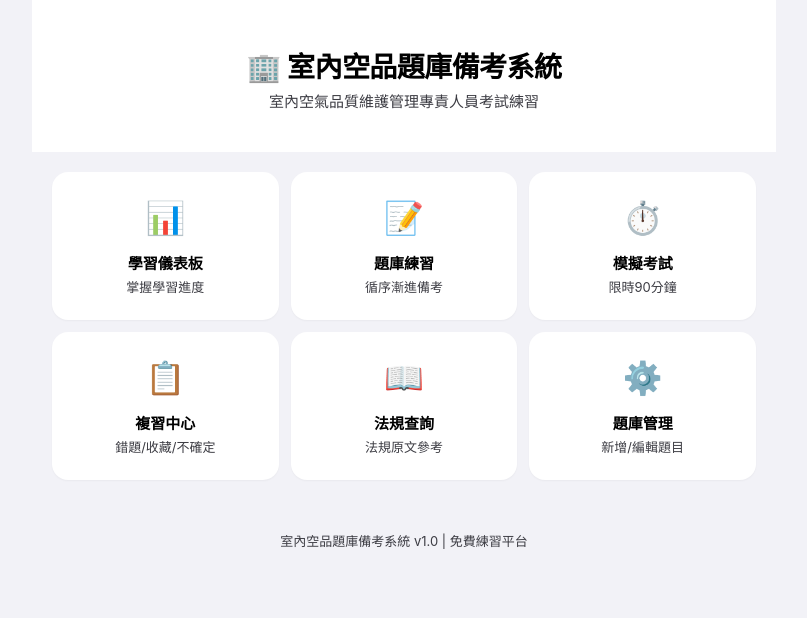
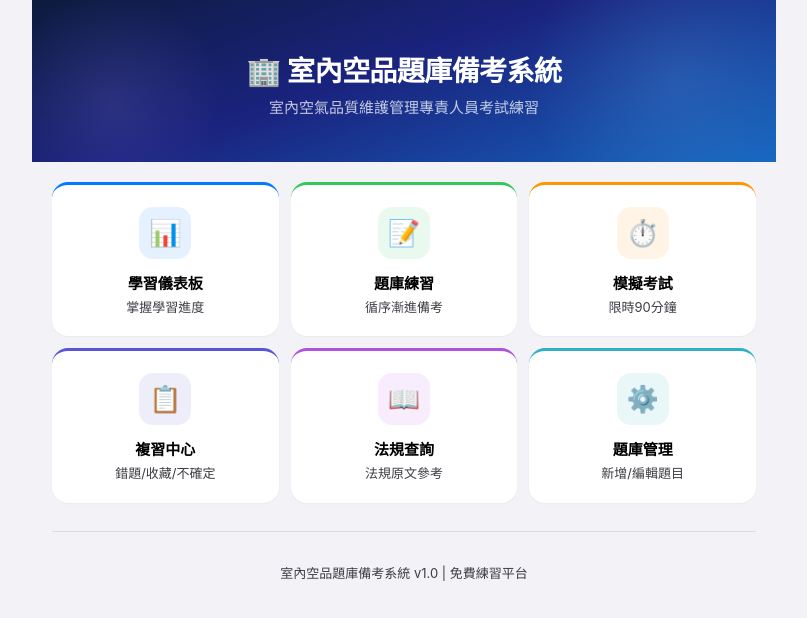
Before and after one commit to Sterio068/iaq-exam, a plain HTML site: page index.html in a window 1280 px wide. Shown: the whole page, without its empty margins (236-1043 px from the left). Drawn offline with Linux system fonts and the light colour scheme.

Commit message:
UI 優化：漸層標題、色彩化選單卡片、視覺升級
- Header 改為深藍漸層背景（深夜藍→靛藍→亮藍）
- 六個主選單卡片各自有品牌色頂邊框 + 彩色圖示圓角方塊
- 儀表板統計卡加入淡色背景 + 底邊色條
- 進度條改為藍→靛藍漸層，高度增加
- 主要按鈕加入漸層 + 陰影質感
- 模擬考試標題列改為漸層背景
- 練習模式卡片各自有色彩圖示背景
- 題目框改用白底 + 卡片陰影

Co-Authored-By: Claude Sonnet 4.6 <noreply@anthropic.com>

```diff
--- a/css/style.css
+++ b/css/style.css
@@ -117,22 +117,50 @@ body {
 /* Header */
 .header {
     text-align: center;
-    padding: 48px 20px 40px;
-    background: var(--bg-primary);
+    padding: 52px 20px 44px;
+    background: linear-gradient(160deg, #0d1b3e 0%, #1a237e 45%, #1565c0 100%);
     margin: -20px -20px 20px;
+    position: relative;
+    overflow: hidden;
+}
+
+.header::before {
+    content: '';
+    position: absolute;
+    top: -80px;
+    right: -60px;
+    width: 320px;
+    height: 320px;
+    background: radial-gradient(circle, rgba(99, 179, 237, 0.2) 0%, transparent 65%);
+    pointer-events: none;
+}
+
+.header::after {
+    content: '';
+    position: absolute;
+    bottom: -60px;
+    left: -40px;
+    width: 240px;
+    height: 240px;
+    background: radial-gradient(circle, rgba(167, 139, 250, 0.15) 0%, transparent 65%);
+    pointer-events: none;
 }
 
 .header h1 {
     font-size: 1.75rem;
     font-weight: 700;
     letter-spacing: -0.02em;
-    color: var(--text-primary);
+    color: white;
+    position: relative;
+    z-index: 1;
 }
 
 .header p {
     font-size: 0.9375rem;
-    color: var(--text-secondary);
-    margin-top: 4px;
+    color: rgba(255, 255, 255, 0.75);
+    margin-top: 6px;
+    position: relative;
+    z-index: 1;
 }
 
 /* Main Menu */
@@ -146,25 +174,33 @@ body {
 .menu-card {
     background: var(--bg-primary);
     border-radius: var(--radius-lg);
-    padding: 24px 20px;
+    padding: 22px 16px 20px;
     text-align: center;
     cursor: pointer;
     transition: transform var(--transition-fast), box-shadow var(--transition-fast);
     box-shadow: var(--shadow-sm);
+    border-top: 3px solid transparent;
 }
 
 .menu-card:active {
-    transform: scale(0.97);
+    transform: scale(0.96);
 }
 
 .menu-card:hover {
     box-shadow: var(--shadow-md);
+    transform: translateY(-2px);
 }
 
 .menu-icon {
-    font-size: 2rem;
-    margin-bottom: 12px;
-    display: block;
+    font-size: 1.625rem;
+    display: flex;
+    align-items: center;
+    justify-content: center;
+    width: 52px;
+    height: 52px;
+    border-radius: 14px;
+    margin: 0 auto 14px;
+    background: var(--bg-secondary);
 }
 
 .menu-card h3 {
@@ -178,6 +214,20 @@ body {
     font-size: 0.8125rem;
     color: var(--text-secondary);
 }
+
+/* Menu card color themes */
+.menu-card.color-blue   { border-top-color: var(--apple-blue); }
+.menu-card.color-blue   .menu-icon { background: rgba(0, 122, 255, 0.1); }
+.menu-card.color-green  { border-top-color: var(--apple-green); }
+.menu-card.color-green  .menu-icon { background: rgba(52, 199, 89, 0.1); }
+.menu-card.color-orange { border-top-color: var(--apple-orange); }
+.menu-card.color-orange .menu-icon { background: rgba(255, 149, 0, 0.1); }
+.menu-card.color-indigo { border-top-color: var(--apple-indigo); }
+.menu-card.color-indigo .menu-icon { background: rgba(88, 86, 214, 0.1); }
+.menu-card.color-purple { border-top-color: var(--apple-purple); }
+.menu-card.color-purple .menu-icon { background: rgba(175, 82, 222, 0.1); }
+.menu-card.color-teal   { border-top-color: #30B0C7; }
+.menu-card.color-teal   .menu-icon { background: rgba(48, 176, 199, 0.1); }
 
 /* Section */
 .section {
@@ -248,12 +298,14 @@ body {
 }
 
 .btn-primary {
-    background: var(--apple-blue);
+    background: linear-gradient(135deg, var(--apple-blue) 0%, #0056CC 100%);
     color: white;
+    box-shadow: 0 4px 12px rgba(0, 122, 255, 0.3);
 }
 
 .btn-primary:hover {
-    background: var(--apple-blue-dark);
+    background: linear-gradient(135deg, #1a8fff 0%, var(--apple-blue) 100%);
+    box-shadow: 0 6px 16px rgba(0, 122, 255, 0.4);
 }
 
 .btn-secondary {
@@ -315,6 +367,7 @@ body {
     border-radius: var(--radius-lg);
     padding: 20px 16px;
     text-align: center;
+    border-bottom: 3px solid transparent;
 }
 
 .stat-value {
@@ -324,9 +377,13 @@ body {
     color: var(--text-primary);
 }
 
+.stat-card:nth-child(1) { background: rgba(0, 122, 255, 0.06); border-bottom-color: var(--apple-blue); }
 .stat-card:nth-child(1) .stat-value { color: var(--apple-blue); }
+.stat-card:nth-child(2) { background: rgba(52, 199, 89, 0.06); border-bottom-color: var(--apple-green); }
 .stat-card:nth-child(2) .stat-value { color: var(--apple-green); }
+.stat-card:nth-child(3) { background: rgba(175, 82, 222, 0.06); border-bottom-color: var(--apple-purple); }
 .stat-card:nth-child(3) .stat-value { color: var(--apple-purple); }
+.stat-card:nth-child(4) { background: rgba(255, 59, 48, 0.06); border-bottom-color: var(--apple-red); }
 .stat-card:nth-child(4) .stat-value { color: var(--apple-red); }
 
 .stat-label {
@@ -351,7 +408,7 @@ body {
 }
 
 .progress-bar {
-    height: 8px;
+    height: 10px;
     background: var(--apple-gray-5);
     border-radius: var(--radius-full);
     overflow: hidden;
@@ -359,7 +416,7 @@ body {
 
 .progress-fill {
     height: 100%;
-    background: var(--apple-blue);
+    background: linear-gradient(90deg, var(--apple-blue) 0%, var(--apple-indigo) 100%);
     border-radius: var(--radius-full);
     transition: width var(--transition-slow);
 }
@@ -414,7 +471,7 @@ body {
 
 .category-bar-fill {
     height: 100%;
-    background: var(--apple-blue);
+    background: linear-gradient(90deg, var(--apple-blue) 0%, var(--apple-indigo) 100%);
     border-radius: var(--radius-full);
 }
 
@@ -427,27 +484,40 @@ body {
 
 .mode-card {
     background: var(--bg-secondary);
-    padding: 24px 16px;
+    padding: 22px 14px;
     border-radius: var(--radius-lg);
     text-align: center;
     cursor: pointer;
-    transition: all var(--transition-fast);
+    transition: transform var(--transition-fast), box-shadow var(--transition-fast), border-color var(--transition-fast);
     border: 2px solid transparent;
 }
 
 .mode-card:active {
-    transform: scale(0.97);
+    transform: scale(0.96);
 }
 
 .mode-card:hover {
     border-color: var(--apple-blue);
+    transform: translateY(-2px);
+    box-shadow: var(--shadow-md);
 }
 
 .mode-icon {
-    font-size: 2.5rem;
-    margin-bottom: 12px;
-    display: block;
+    font-size: 2rem;
+    display: flex;
+    align-items: center;
+    justify-content: center;
+    width: 52px;
+    height: 52px;
+    border-radius: 14px;
+    margin: 0 auto 12px;
+    background: rgba(0, 122, 255, 0.08);
 }
+
+.mode-card:nth-child(1) .mode-icon { background: rgba(0, 122, 255, 0.1); }
+.mode-card:nth-child(2) .mode-icon { background: rgba(88, 86, 214, 0.1); }
+.mode-card:nth-child(3) .mode-icon { background: rgba(255, 149, 0, 0.1); }
+.mode-card:nth-child(4) .mode-icon { background: rgba(255, 59, 48, 0.1); }
 
 .mode-card h4 {
     font-size: 0.9375rem;
@@ -500,10 +570,12 @@ body {
 }
 
 .question-box {
-    background: var(--bg-secondary);
+    background: var(--bg-primary);
     border-radius: var(--radius-xl);
     padding: 28px 24px;
     margin-bottom: 20px;
+    box-shadow: var(--shadow-md);
+    border: 1px solid var(--separator);
 }
 
 .question-text {
@@ -690,6 +762,7 @@ textarea:focus {
     background: var(--bg-secondary);
     border-radius: var(--radius-xl);
     padding: 32px 24px;
+    border: 1px solid var(--separator);
 }
 
 .exam-info h3 {
@@ -725,7 +798,7 @@ textarea:focus {
     justify-content: space-between;
     align-items: center;
     padding: 16px 20px;
-    background: var(--apple-blue);
+    background: linear-gradient(135deg, var(--apple-blue) 0%, var(--apple-indigo) 100%);
     color: white;
     border-radius: var(--radius-xl) var(--radius-xl) 0 0;
 }
@@ -1103,6 +1176,8 @@ textarea:focus {
     color: var(--text-tertiary);
     font-size: 0.8125rem;
     padding: 32px 20px;
+    border-top: 1px solid var(--separator);
+    margin-top: 8px;
 }
 
 /* Print Styles */
--- a/index.html
+++ b/index.html
@@ -80,32 +80,32 @@
 
         <!-- 主選單 -->
         <nav class="main-menu" id="mainMenu">
-            <div class="menu-card" onclick="App.showSection('dashboard')">
+            <div class="menu-card color-blue" onclick="App.showSection('dashboard')">
                 <div class="menu-icon">📊</div>
                 <h3>學習儀表板</h3>
                 <p>掌握學習進度</p>
             </div>
-            <div class="menu-card" onclick="App.showSection('practice')">
+            <div class="menu-card color-green" onclick="App.showSection('practice')">
                 <div class="menu-icon">📝</div>
                 <h3>題庫練習</h3>
                 <p>循序漸進備考</p>
             </div>
-            <div class="menu-card" onclick="App.showSection('exam')">
+            <div class="menu-card color-orange" onclick="App.showSection('exam')">
                 <div class="menu-icon">⏱️</div>
                 <h3>模擬考試</h3>
                 <p>限時90分鐘</p>
             </div>
-            <div class="menu-card" onclick="App.showSection('review')">
+            <div class="menu-card color-indigo" onclick="App.showSection('review')">
                 <div class="menu-icon">📋</div>
                 <h3>複習中心</h3>
                 <p>錯題/收藏/不確定</p>
             </div>
-            <div class="menu-card" onclick="App.showSection('regulations')">
+            <div class="menu-card color-purple" onclick="App.showSection('regulations')">
                 <div class="menu-icon">📖</div>
                 <h3>法規查詢</h3>
                 <p>法規原文參考</p>
             </div>
-            <div class="menu-card" onclick="App.showSection('manage')">
+            <div class="menu-card color-teal" onclick="App.showSection('manage')">
                 <div class="menu-icon">⚙️</div>
                 <h3>題庫管理</h3>
                 <p>新增/編輯題目</p>
```
